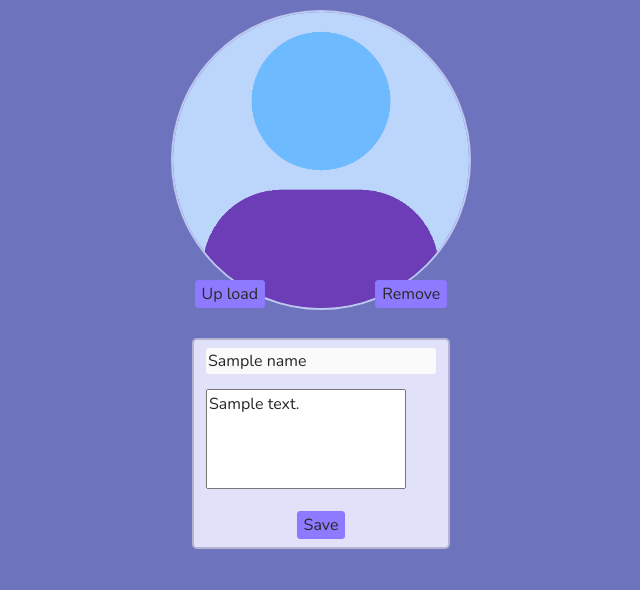
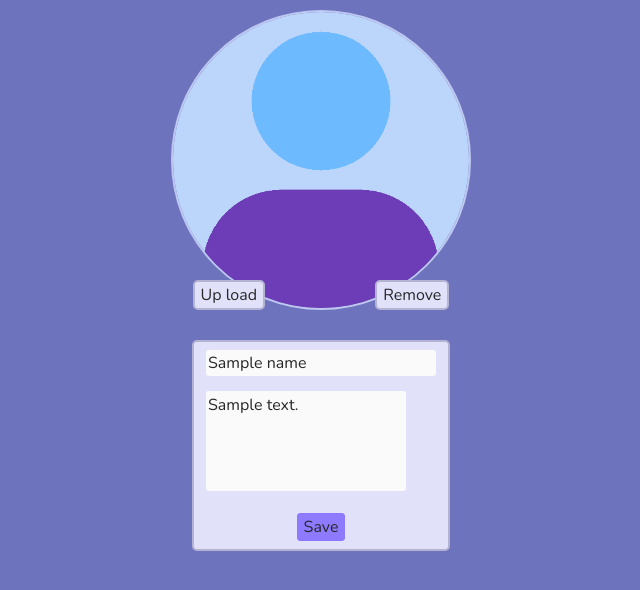
Before and after one commit to emptybutton/JavaScript-snake, a Flask app: template templates/change-profile.html in a window 1280 px wide. Shown: the top 590 px of the page, without its empty margins (319-959 px from the left). Run offline with Flask 2, Linux system fonts and the light colour scheme; the template is opened without the code that fills it: most values are stand-ins (such as "Sample title", 1, 10 or a date in 2020); data that the repository does not hold is empty.

Commit message:
Minor front changes

```diff
--- a/static/css/style.css
+++ b/static/css/style.css
@@ -23,16 +23,16 @@ a:hover {
   color: #fcd84e;
 }
 
-input, button {
+input, button, textarea {
   border-radius: 3px;
 }
 
-input {
+input, textarea {
   background-color: #fafafa;
   border: 0;
 }
 
-input:focus {
+input:focus, textarea:focus {
   background-color: #8f7cf7;
   outline: none;
 }
@@ -53,16 +53,18 @@ div {
 
 .integrated {display: inline}
 
-.structured-text {
+.white-form, .structured-text {
   background-color: #e1e1fa;
   border: solid 2px #b4b4d2;
   border-radius: 5px;
+}
+
+.structured-text {
   margin-top: 3px;
   display: inline-block;
 }
 
 .structured-text * {
-  margin-bottom: 3px;
   margin: 4px 6px 4px 6px;
   color: #262626;
 }
@@ -79,8 +81,7 @@ button {
 
 button:active {
   background-color: #fcd84e;
-  color: #fffdd9;
-  border: solid 1px #fcd84e;
+  border-color: #fcd84e;
 }
 
 .form-footer {padding-top: 6px}
--- a/templates/profile.html
+++ b/templates/profile.html
@@ -5,7 +5,7 @@
 {% block body %}
   <div id="about-user">
     <div>
-      <a href={% if is_account_my_own %}{{url_for("change_profile")}} {% else %}{{url_for("api_for_user_icon", user_url=url)}} {% endif %}><img id="user-icon" src={{url_for("api_for_user_icon", user_url=url)}}></a>
+      <a href={% if is_account_my_own %}{{url_for("change_profile")}} {% else %}{{url_for("api_for_user_icon", user_url=url)}} {% endif %}><img class="users-icon" src={{url_for("api_for_user_icon", user_url=url)}}></a>
     </div>
     <div id="nameing">
       <h3>{% if name %}{{name}} {% else %}{{url}} {% endif %}</h3>
@@ -17,6 +17,5 @@
     {% endif %}
   </div>
 
-
   <script src={{url_for("static", filename="js/profile.js")}}></script>
 {% endblock %}
```
